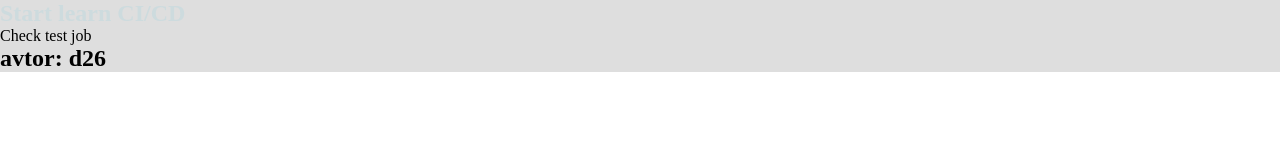
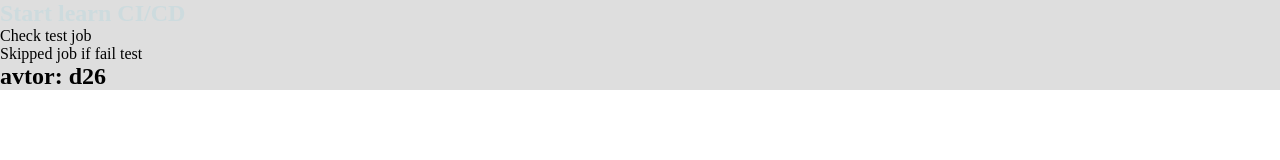
Before and after one commit to d26dodenko/d26, a website: page index.html in a window 1280 px wide. Drawn offline with Linux system fonts and the light colour scheme.

Commit message:
fix test

```diff
--- a/index.html
+++ b/index.html
@@ -13,6 +13,7 @@
       <div class="container">
         <h1>Start learn CI/CD</h1>
         <p>Check test job</p>
+        <p>Skipped job if fail test</p>
         <h2>avtor: d26</h2>
       </div>
     </section>
```
Also changed, not shown: tests/math.test.js (+1 -1 lines).
